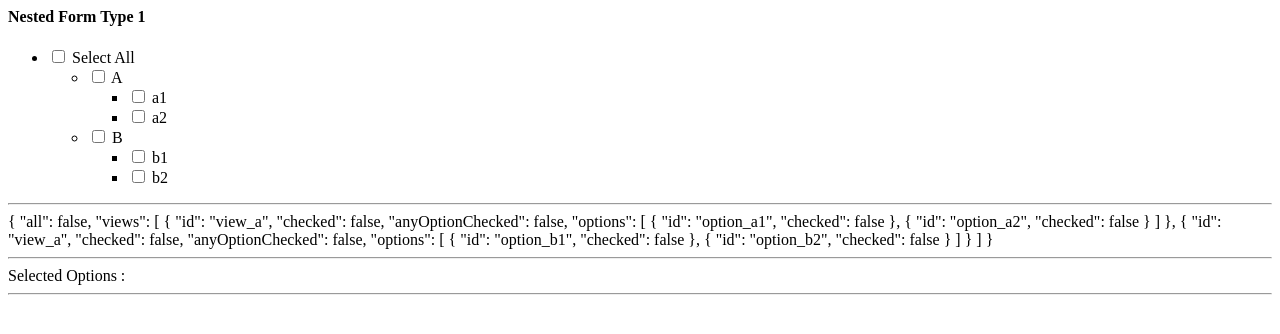
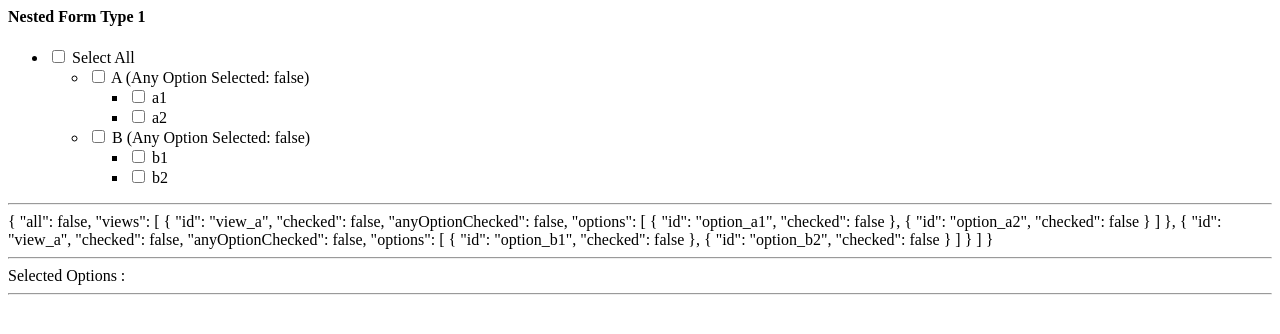
Before and after one commit to anothergitdev/ngx-nested-checkbox-ulx32z, an Angular app: page / in a window 1280 px wide. Shown: the top 334 px of the page. Built offline with nearby package versions, Linux system fonts and the light colour scheme.

Commit message:
1 file modified

```diff
--- a/src/app/app.component.html
+++ b/src/app/app.component.html
@@ -14,7 +14,7 @@
             <div formGroupName="{{vi}}">
                 <span>
                   <input  type="checkbox" formControlName="checked"/>
-                  {{ view.name }}
+                  {{ view.name }} (Any Option Selected: {{selectOptionsForm.value.views[vi].anyOptionChecked}})
                 </span>
               <!-- OPTIONS -->
               <ul formArrayName="options">
```
